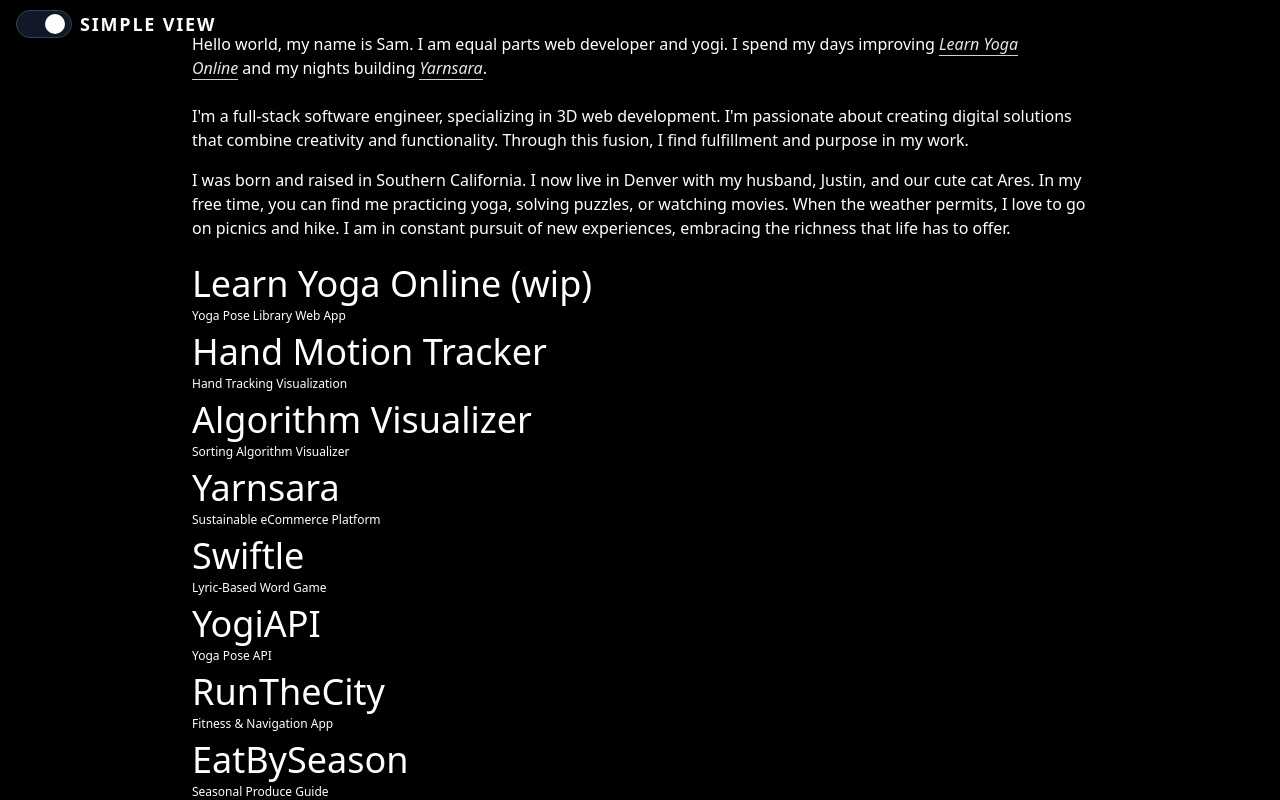
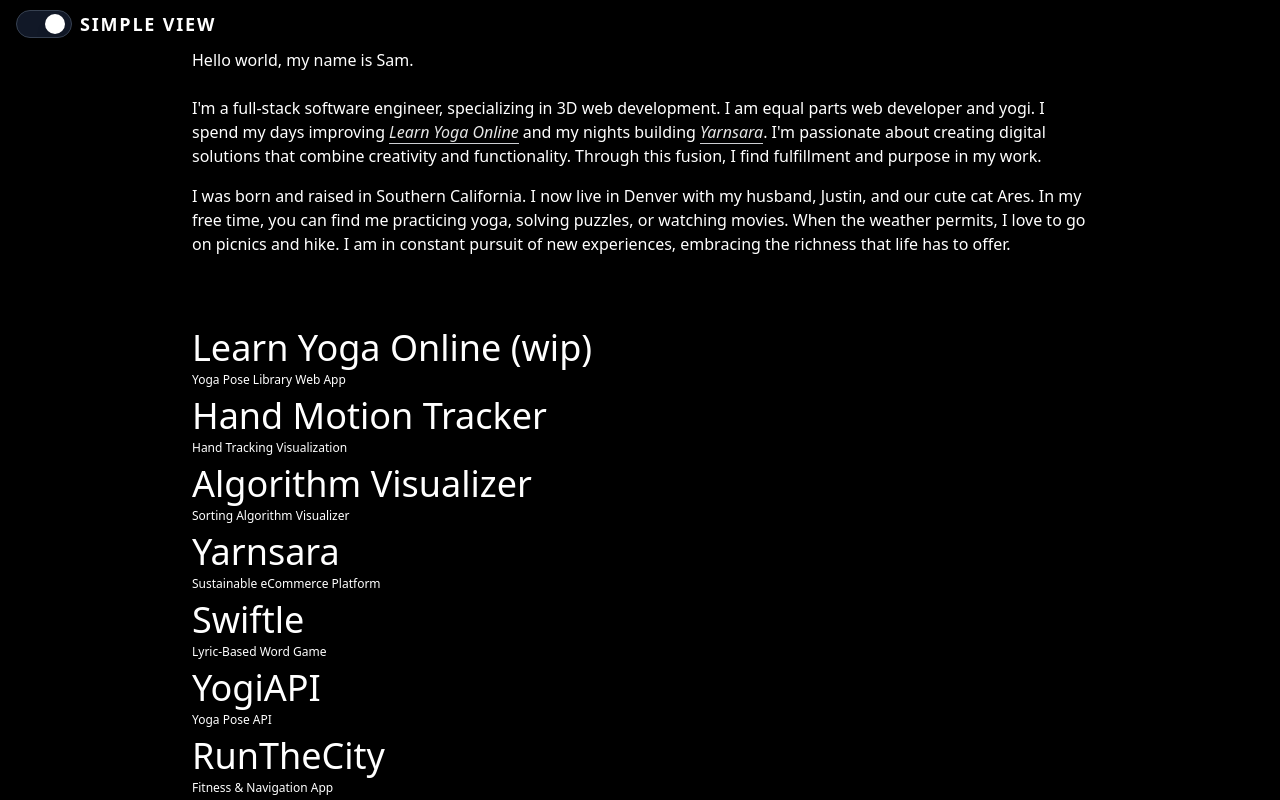
Before and after one commit to samanthacabrera/portfolio, a React (Vite) app: page / in a window 1280 px wide. Both pictures are taken after a click on the button "Simple". Shown: the top 800 px of the page. Built offline with nearby package versions, Linux system fonts and the light colour scheme.

Commit message:
moved yarnsara link from hero to about, update styling

```diff
--- a/src/pages/About.jsx
+++ b/src/pages/About.jsx
@@ -3,11 +3,19 @@ import React from "react";
 function About() {
   return (
     <div className="group flex flex-col items-center">
-      <div className="space-y-4">
+      <div className="space-y-4 pb-12">
         <p>
           I'm a full-stack <span className="text-lime-600 md:text-inherit group-hover:text-lime-600 transition duration-500 delay-200">software engineer</span>, specializing in <span className="text-pink-600 md:text-inherit group-hover:text-pink-600 transition duration-500 delay-300">3D</span> web development.
-          I'm <span className="text-lime-600 md:text-inherit group-hover:text-lime-600 transition duration-500 delay-200">passionate</span> about creating digital solutions that combine <span className="text-yellow-500 md:text-inherit group-hover:text-yellow-500 transition duration-500 delay-300">creativity</span> and <span className="text-cyan-600 md:text-inherit group-hover:text-cyan-600 transition duration-500 delay-400">functionality</span>.
-          Through this fusion, I find <span className="text-yellow-500 md:text-inherit group-hover:text-yellow-500 transition duration-500 delay-300">fulfillment</span> and <span className="text-cyan-600 md:text-inherit group-hover:text-cyan-600 transition duration-500 delay-400">purpose</span> in my work.
+          I am equal parts
+            <span className="text-yellow-500 md:text-inherit group-hover:text-yellow-500 transition duration-500 delay-300"> web developer </span>
+            and
+            <span className="text-cyan-600 md:text-inherit group-hover:text-cyan-600 transition duration-500 delay-500"> yogi</span>.
+             I spend my days improving
+            <a href="https://learnyoga.online/" target="_blank" rel="noopener noreferrer" className="italic opacity-90 hover:opacity-100 text-orange-500 md:text-inherit group-hover:text-orange-500 border-b border-orange-500 md:border-inherit group-hover:border-orange-500 transition-all duration-500 delay-700 mx-1">Learn Yoga Online</a>
+            and my nights building
+            <a href="https://yarnsara.etsy.com/" target="_blank" rel="noopener noreferrer" className="italic opacity-90 hover:opacity-100 text-pink-600 md:text-inherit group-hover:text-pink-600 border-b border-pink-600 md:border-inherit group-hover:border-pink-600 transition-all duration-500 delay-700 ml-1">Yarnsara</a>.
+            I'm <span className="text-lime-600 md:text-inherit group-hover:text-lime-600 transition duration-500 delay-200">passionate</span> about creating digital solutions that combine <span className="text-yellow-500 md:text-inherit group-hover:text-yellow-500 transition duration-500 delay-300">creativity</span> and <span className="text-cyan-600 md:text-inherit group-hover:text-cyan-600 transition duration-500 delay-400">functionality</span>.
+            Through this fusion, I find <span className="text-yellow-500 md:text-inherit group-hover:text-yellow-500 transition duration-500 delay-300">fulfillment</span> and <span className="text-cyan-600 md:text-inherit group-hover:text-cyan-600 transition duration-500 delay-400">purpose</span> in my work.
         </p>
 
         <p>
--- a/src/pages/Hero.jsx
+++ b/src/pages/Hero.jsx
@@ -2,7 +2,7 @@ import React from "react";
 
 function Hero({ is3DView }) {
   return (
-    <div className="w-full pt-4">
+    <div className="group w-full pt-8">
 
         {is3DView && (
           <p className="text-center">
@@ -11,17 +11,10 @@ function Hero({ is3DView }) {
         )}
 
         {!is3DView && (
-          <p className="group relative pt-4">
-            Hello world, my name is
-          <span className="text-lime-600 md:text-inherit group-hover:text-lime-600 transition duration-500 delay-100"> Sam</span>.
-            I am equal parts
-            <span className="text-yellow-500 md:text-inherit group-hover:text-yellow-500 transition duration-500 delay-300"> web developer </span>
-            and
-            <span className="text-cyan-600 md:text-inherit group-hover:text-cyan-600 transition duration-500 delay-500"> yogi</span>.
-             I spend my days improving
-            <a href="https://learnyoga.online/" target="_blank" rel="noopener noreferrer" className="italic opacity-90 hover:opacity-100 text-orange-500 md:text-inherit group-hover:text-orange-500 border-b border-orange-500 md:border-inherit group-hover:border-orange-500 transition-all duration-500 delay-700 mx-1">Learn Yoga Online</a>
-            and my nights building
-            <a href="https://yarnsara.etsy.com/" target="_blank" rel="noopener noreferrer" className="italic opacity-90 hover:opacity-100 text-pink-600 md:text-inherit group-hover:text-pink-600 border-b border-pink-600 md:border-inherit group-hover:border-pink-600 transition-all duration-500 delay-700 ml-1">Yarnsara</a>.
+          <p className="relative pt-4">
+            Hello <span className="text-pink-600 md:text-inherit group-hover:text-pink-600 transition duration-500">world</span>,
+            my name is
+          <span className="text-lime-600 md:text-inherit group-hover:text-lime-600 transition duration-500"> Sam</span>.
           </p>
         )}
 
```
